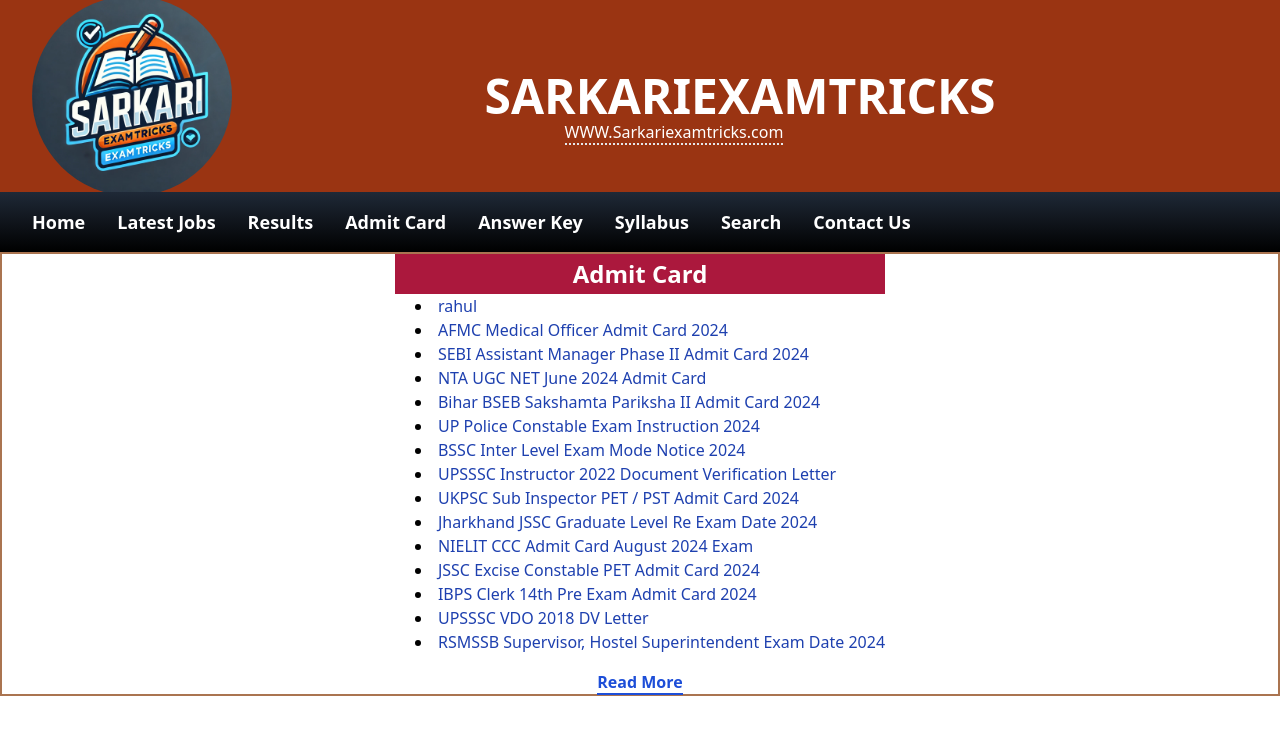
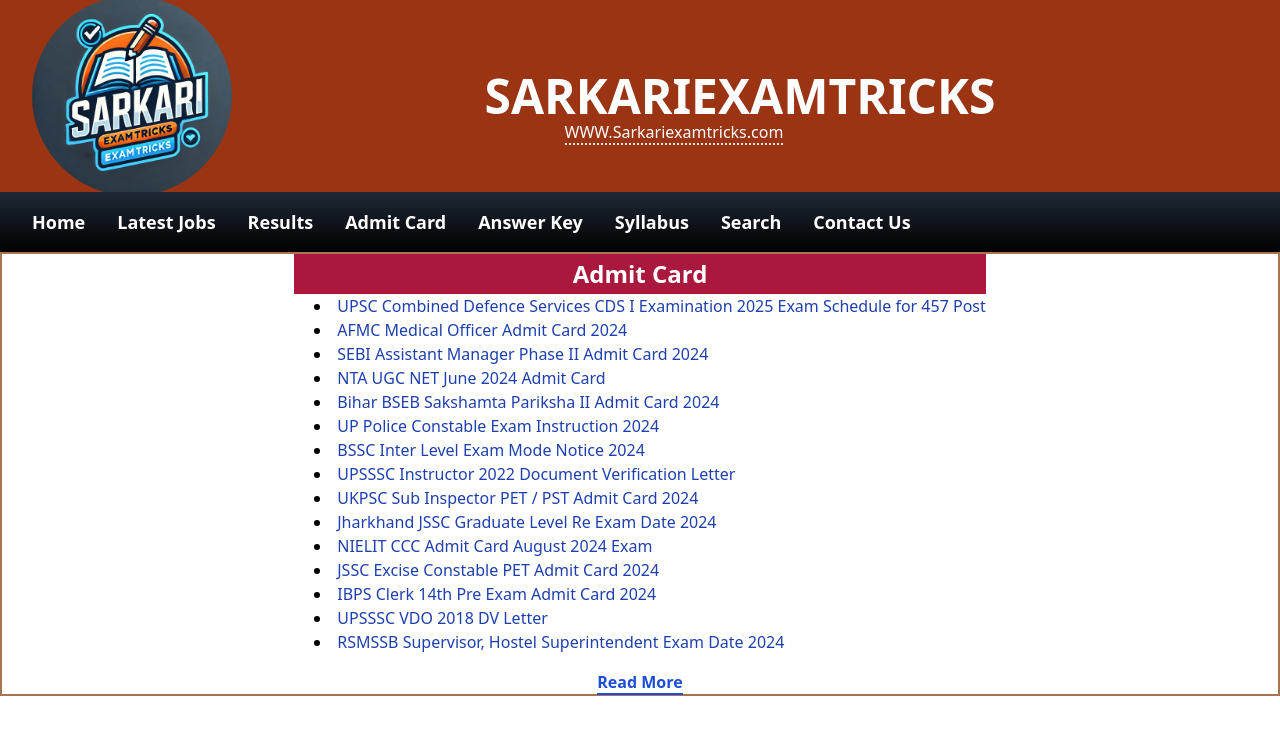
Before and after one commit to rahulkumar9918/sarkariexamtricks, a React (Create React App) app: page /admitcard in a window 1280 px wide. Shown: the top 734 px of the page. Built offline with nearby package versions, Linux system fonts and the light colour scheme.

Commit message:
Update AdmitCard.jsx

```diff
--- a/src/Components/pages/AdmitCard.jsx
+++ b/src/Components/pages/AdmitCard.jsx
@@ -3,7 +3,7 @@
 
 const AdmitCard = () => {
   const admitCards = [
-    { text: "rahul", link: "/" },
+    { text: "UPSC Combined Defence Services CDS I Examination 2025 Exam Schedule for 457 Post", link: "/UPSC Combined Defence Services CDS I Examination 2025" },
     { text: "AFMC Medical Officer Admit Card 2024", link: "/" },
     { text: "SEBI Assistant Manager Phase II Admit Card 2024", link: "/" },
     { text: "NTA UGC NET June 2024 Admit Card", link: "/" },
```
